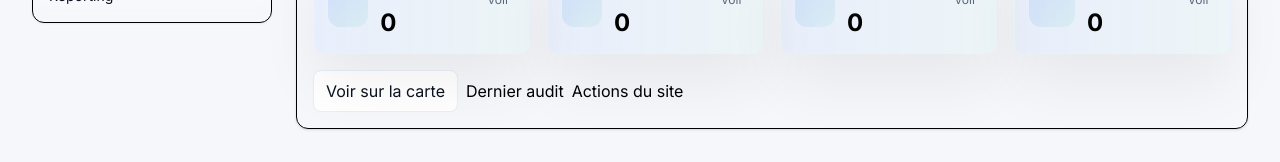
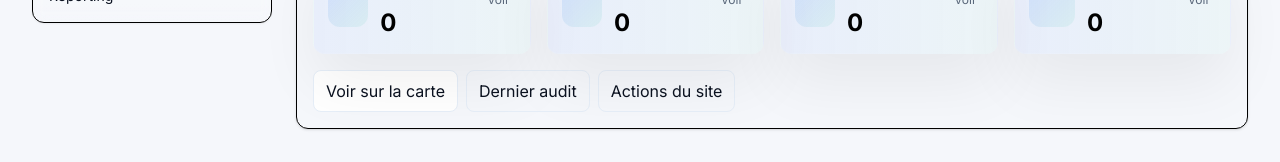
Before and after one commit to micktal/lynx, a React (Vite) app: page /site/site_1 in a window 1280 px wide. Shown: the part 244-406 px from the top of the page. Built offline with nearby package versions, Linux system fonts and the light colour scheme.

Commit message:
Polish buttons, accessibility labels, and add btn-secondary style
cgen-dad0c278c00742d7868129f8678c3f61

```diff
--- a/client/global.css
+++ b/client/global.css
@@ -195,6 +195,20 @@
     box-shadow: 0 8px 24px rgba(91,140,255,0.12);
   }
 
+  /* Secondary button style (outlined) */
+  .btn-secondary {
+    background: transparent;
+    color: var(--text);
+    padding: 8px 12px;
+    border-radius: 8px;
+    border: 1px solid var(--border);
+    transition: var(--transition);
+  }
+  .btn-secondary:hover {
+    transform: translateY(-2px);
+    box-shadow: var(--shadow-sm);
+  }
+
   .tabs-premium {
     display: flex;
     gap: 8px;
```
